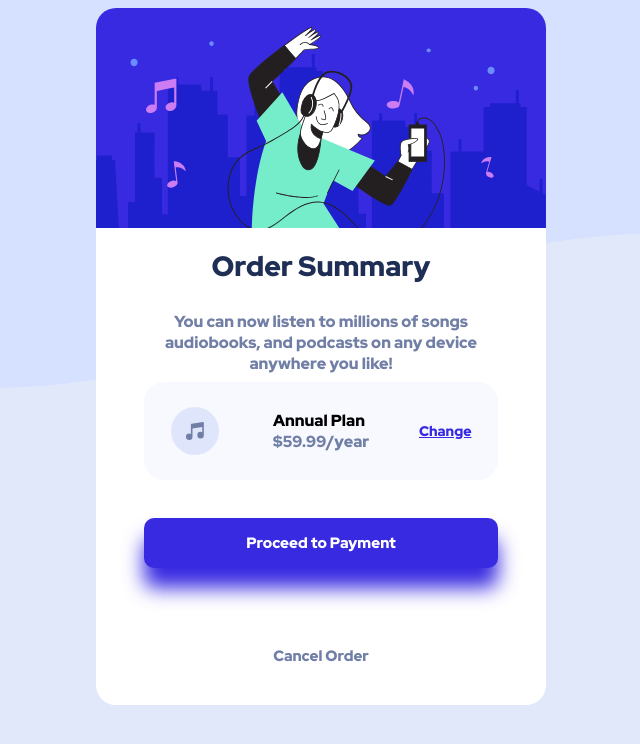
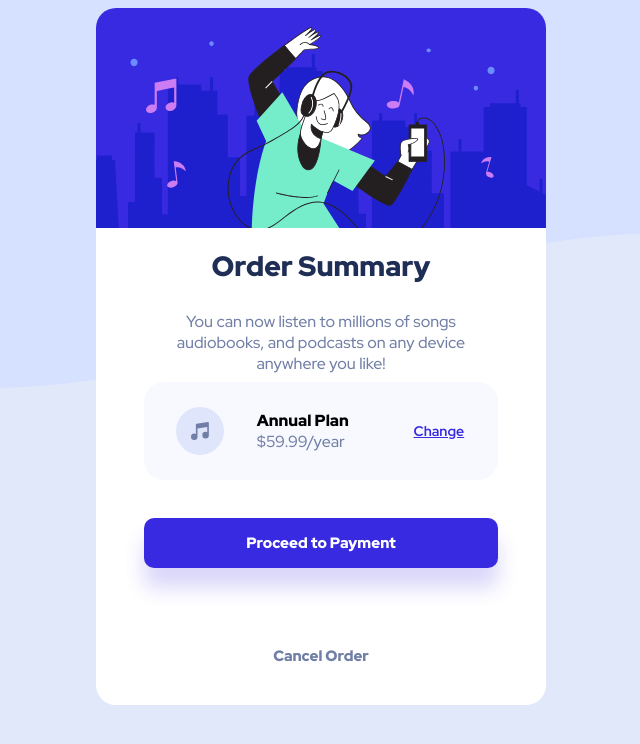
Before and after one commit to Jebendo/Bitcamp, a plain HTML site: page index.html in a window 1280 px wide. Shown: the whole page, without its empty margins (319-959 px from the left). Drawn offline with Linux system fonts and the light colour scheme.

Commit message:
Update styles.css
fix errors

```diff
--- a/styles.css
+++ b/styles.css
@@ -1,7 +1,7 @@
 
 
 
-  @import url('https://fonts.googleapis.com/css2?family=Red+Hat+Display:ital,wght@0,900;1,400&display=swap');
+  @import url('https://fonts.googleapis.com/css2?family=Red+Hat+Display:wght@400;500;700;900&display=swap');
 
 
 
@@ -13,8 +13,6 @@ body{
     display: flex;
     justify-content: center;
 
-    align-items: center;
-    /* შეცდომა 1: ამით ვფიქრობდი მთლიანი ქარდის ჩამოწევას მაგრამ არ ჩამოვიდა  */
 }
 div{
     display: flex;
@@ -60,14 +58,11 @@ h1{
 
 h3{
     font-family: 'Red Hat Display', sans-serif;
-    font-weight:400;
+    font-weight:500;
     font-size: 16px;
     color: #717FA6;
     text-align:center;
-
-
 }
-  /* შეცდომა 2: ვერ ვუთითებ სხვა და სხვა ტექსტს same font with different weights? */
 
 .h3background{
     margin: 0   auto   0   auto;
@@ -96,7 +91,7 @@ h3{
 }
 
 .plan-price{
-    margin: auto;
+    margin-right: auto;
     width: 92px;
     height:48px;
     font-family: 'Red Hat Display', sans-serif;
@@ -105,6 +100,11 @@ h3{
 
 .price{
     color:#717FA6;
+    font-weight: 500;
+}
+
+.plan{
+    font-weight: 900;
 }
 
 .change{
@@ -115,6 +115,7 @@ h3{
     font-family: 'Red Hat Display', sans-serif;
     font-size: 14px;
     text-decoration: underline;
+    font-weight: 700;
 }
 .change:hover{
     color:#766CF1;
@@ -124,13 +125,13 @@ h3{
     height:50px;
     background-color: #382AE1;
     border-radius: 10px;
-    box-shadow: 0px 20px 20px 0px #382AE1;
-    /* შეცდომა 4: ვერ გავუწერე პროცენტი გამჭვირვალობის 19.03% */
+    box-shadow: 0px 20px 20px 0px rgba(56, 42, 225, 0.19);
     display: flex;
     justify-content: center;
     color: white;
     font-family: 'Red Hat Display', sans-serif;
     font-size: 15px;
+    font-weight: 900;
     margin:auto;
     text-align:center;
 }
@@ -143,6 +144,7 @@ background-color: #766CF1;
     text-align:center;
     font-family: 'Red Hat Display', sans-serif;
     font-size: 15px;
+    font-weight: 900;
     margin:auto;
     color: #717FA6;
 }
```
